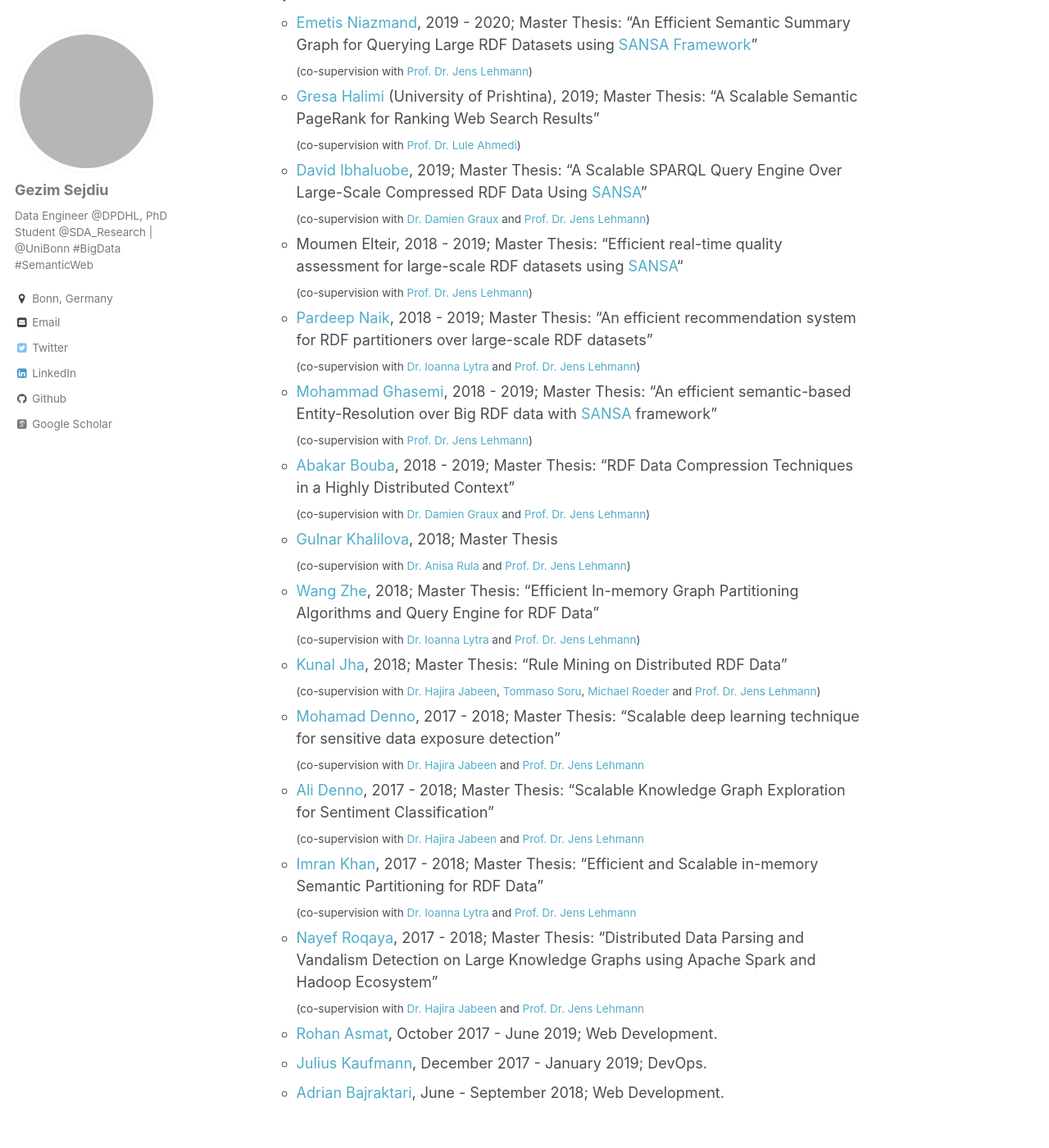
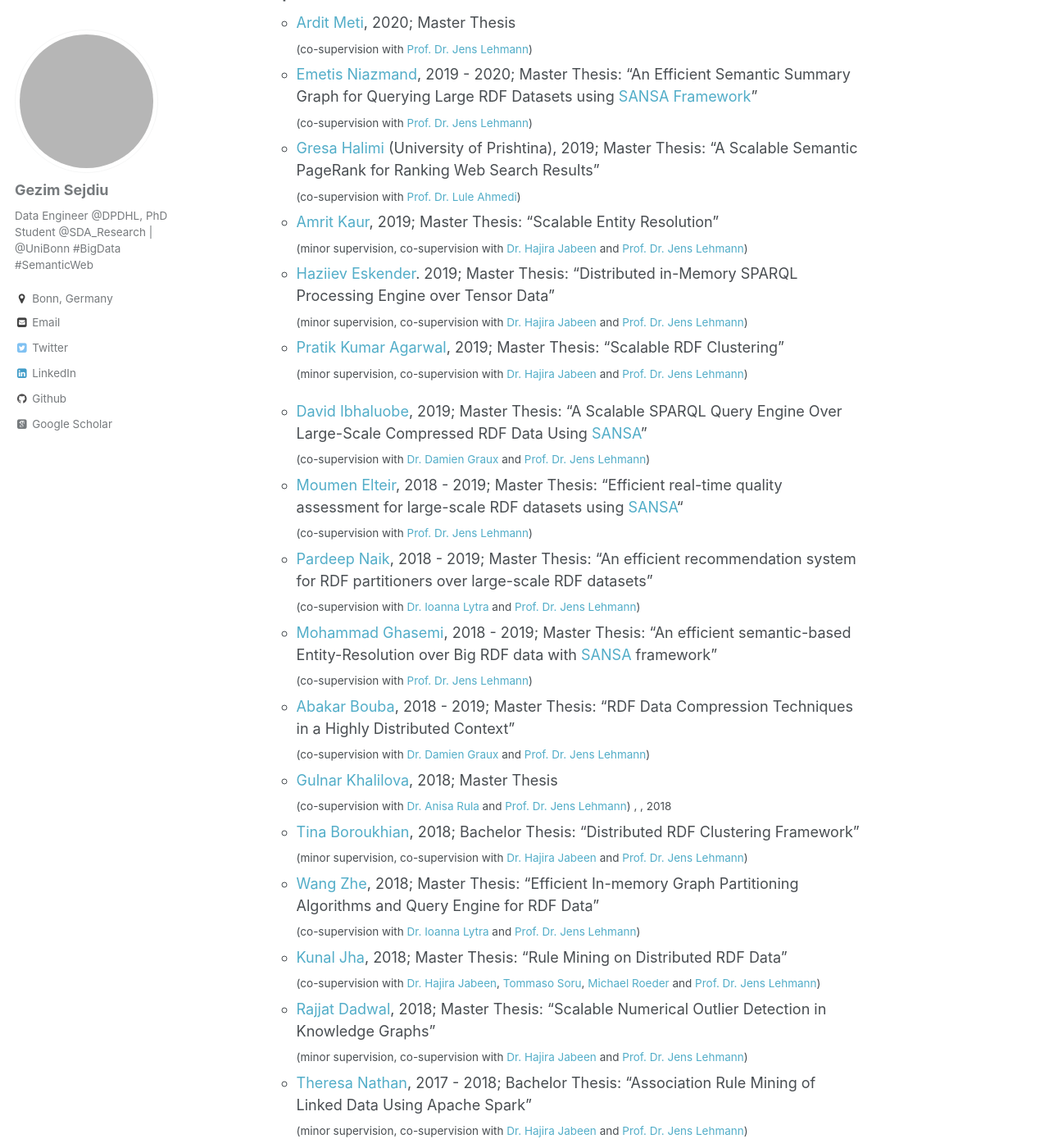
Before and after one commit to GezimSejdiu/gezimsejdiu.github.io, a Jekyll site: the page built from _pages/teaching.md, in a window 1280 px wide and 1400 px high, scrolled down 380 px. Shown: the whole window at 82% size. Built offline with Jekyll 4.4.1, drawn with Linux system fonts in a browser that asks for light colours; some web fonts are replaced; grey boxes are pictures that could not be loaded.

Commit message:
Update teaching page:: Add new students and previous ones with minor supervision

```diff
--- a/_pages/teaching.md
+++ b/_pages/teaching.md
@@ -9,13 +9,22 @@ author_profile: true
   <sub> _The goal is to provide experience and technical skills related to Big data processing tools like [Apache Spark](http://spark.apache.org/), in addition, to make them acquainted with the functional programming style prevalent in concurrent and parallel programming for Big data._ <br />
   (_SoSe2019_, _WiSe2018/19_, _SoSe2018_, _WiSe2017/18_, _SoSe2017_)
 * **Supervision**
+  * [Ardit Meti](https://github.com/ameti), 2020; Master Thesis<br />
+  <sub> (co-supervision with [Prof. Dr. Jens Lehmann](http://sda.cs.uni-bonn.de/people/prof-dr-jens-lehmann/))
   * [Emetis Niazmand](https://github.com/ENiaz), 2019 - 2020; Master Thesis: "An Efficient Semantic Summary Graph for Querying Large RDF Datasets using [SANSA Framework](http://sansa-stack.net/)" <br />
   <sub>(co-supervision with [Prof. Dr. Jens Lehmann](http://sda.cs.uni-bonn.de/people/prof-dr-jens-lehmann/))
   * [Gresa Halimi](https://github.com/Gressa) (University of Prishtina), 2019; Master Thesis: "A Scalable Semantic PageRank for Ranking Web Search Results" <br />
   <sub>(co-supervision with [Prof. Dr. Lule Ahmedi](http://luleahmedi.uni-pr.edu/))
+  * [Amrit Kaur](https://github.com/amrit1210), 2019; Master Thesis: "Scalable Entity Resolution"<br />
+  <sub>(minor supervision, co-supervision with [Dr. Hajira Jabeen](http://sda.cs.uni-bonn.de/people/dr-hajira-jabeen/) and [Prof. Dr. Jens Lehmann](http://sda.cs.uni-bonn.de/people/prof-dr-jens-lehmann/))
+  * [Haziiev Eskender](https://github.com/eskenh). 2019; Master Thesis: "Distributed in-Memory SPARQL Processing Engine over Tensor Data"<br />
+  <sub>(minor supervision, co-supervision with [Dr. Hajira Jabeen](http://sda.cs.uni-bonn.de/people/dr-hajira-jabeen/) and [Prof. Dr. Jens Lehmann](http://sda.cs.uni-bonn.de/people/prof-dr-jens-lehmann/))
+  * [Pratik Kumar Agarwal](https://github.com/agarwalpratikkumar), 2019; Master Thesis: "Scalable RDF Clustering"<br />
+  <sub>(minor supervision, co-supervision with [Dr. Hajira Jabeen](http://sda.cs.uni-bonn.de/people/dr-hajira-jabeen/) and [Prof. Dr. Jens Lehmann](http://sda.cs.uni-bonn.de/people/prof-dr-jens-lehmann/))
+
   * [David Ibhaluobe](https://github.com/ibhadavid), 2019; Master Thesis: "A Scalable SPARQL Query Engine Over Large-Scale Compressed RDF Data Using [SANSA](http://sansa-stack.net/)" <br />
   <sub>(co-supervision with [Dr. Damien Graux](http://sda.cs.uni-bonn.de/people/dr-damien-graux/) and [Prof. Dr. Jens Lehmann](http://sda.cs.uni-bonn.de/people/prof-dr-jens-lehmann/))
-  * Moumen Elteir, 2018 - 2019; Master Thesis: "Efficient real-time quality assessment for large-scale RDF datasets using [SANSA](http://sansa-stack.net/)"<br />
+  * [Moumen Elteir](https://github.com/moumen1990), 2018 - 2019; Master Thesis: "Efficient real-time quality assessment for large-scale RDF datasets using [SANSA](http://sansa-stack.net/)"<br />
   <sub> (co-supervision with [Prof. Dr. Jens Lehmann](http://sda.cs.uni-bonn.de/people/prof-dr-jens-lehmann/))
   * [Pardeep Naik](https://github.com/livinnatious), 2018 - 2019; Master Thesis: "An efficient recommendation system for RDF partitioners over large-scale RDF datasets" <br />
   <sub>(co-supervision with [Dr. Ioanna Lytra](http://sda.cs.uni-bonn.de/people/dr-ioanna-lytra/) and [Prof. Dr. Jens Lehmann](http://sda.cs.uni-bonn.de/people/prof-dr-jens-lehmann/))
@@ -25,10 +34,17 @@ author_profile: true
   <sub>(co-supervision with [Dr. Damien Graux](http://sda.cs.uni-bonn.de/people/dr-damien-graux/) and [Prof. Dr. Jens Lehmann](http://sda.cs.uni-bonn.de/people/prof-dr-jens-lehmann/))
   * [Gulnar Khalilova](https://github.com/GulnarKhalil), 2018; Master Thesis<br />
   <sub> (co-supervision with [Dr. Anisa Rula](http://sda.cs.uni-bonn.de/people/dr-anisa-rula/) and [Prof. Dr. Jens Lehmann](http://sda.cs.uni-bonn.de/people/prof-dr-jens-lehmann/))
+  , , 2018
+  * [Tina Boroukhian](https://github.com/TinaBo), 2018; Bachelor Thesis: "Distributed RDF Clustering Framework"<br />
+  <sub>(minor supervision, co-supervision with [Dr. Hajira Jabeen](http://sda.cs.uni-bonn.de/people/dr-hajira-jabeen/) and [Prof. Dr. Jens Lehmann](http://sda.cs.uni-bonn.de/people/prof-dr-jens-lehmann/))
   * [Wang Zhe](https://github.com/CescWang1991), 2018; Master Thesis: "Efficient In-memory Graph Partitioning Algorithms and Query Engine for RDF Data"<br />
   <sub>(co-supervision with [Dr. Ioanna Lytra](http://sda.cs.uni-bonn.de/people/dr-ioanna-lytra/) and [Prof. Dr. Jens Lehmann](http://sda.cs.uni-bonn.de/people/prof-dr-jens-lehmann/))
   * [Kunal Jha](https://github.com/Kunal-Jha), 2018; Master Thesis: "Rule Mining on Distributed RDF Data"<br />
   <sub>(co-supervision with [Dr. Hajira Jabeen](http://sda.cs.uni-bonn.de/people/dr-hajira-jabeen/), [Tommaso Soru](http://aksw.org/TommasoSoru.html), [Michael Roeder](http://aksw.org/MichaelRoeder.html) and [Prof. Dr. Jens Lehmann](http://sda.cs.uni-bonn.de/people/prof-dr-jens-lehmann/))
+  * [Rajjat Dadwal](https://github.com/Rajjat), 2018; Master Thesis: "Scalable Numerical Outlier Detection in Knowledge Graphs" <br />
+  <sub>(minor supervision, co-supervision with [Dr. Hajira Jabeen](http://sda.cs.uni-bonn.de/people/dr-hajira-jabeen/) and [Prof. Dr. Jens Lehmann](http://sda.cs.uni-bonn.de/people/prof-dr-jens-lehmann/))
+  * [Theresa Nathan](https://github.com/TNathan), 2017 - 2018; Bachelor Thesis: "Association Rule Mining of Linked Data Using Apache Spark"<br />
+  <sub>(minor supervision, co-supervision with [Dr. Hajira Jabeen](http://sda.cs.uni-bonn.de/people/dr-hajira-jabeen/) and [Prof. Dr. Jens Lehmann](http://sda.cs.uni-bonn.de/people/prof-dr-jens-lehmann/))
   * [Mohamad Denno](https://github.com/mhddenno), 2017 - 2018; Master Thesis: “Scalable deep learning technique for sensitive data exposure detection”<br />
   <sub>(co-supervision with [Dr. Hajira Jabeen](http://sda.cs.uni-bonn.de/people/dr-hajira-jabeen/) and [Prof. Dr. Jens Lehmann](http://sda.cs.uni-bonn.de/people/prof-dr-jens-lehmann/)
   * [Ali Denno](https://github.com/AliDenno), 2017 - 2018; Master Thesis: “Scalable Knowledge Graph Exploration for Sentiment Classification”<br />
```
